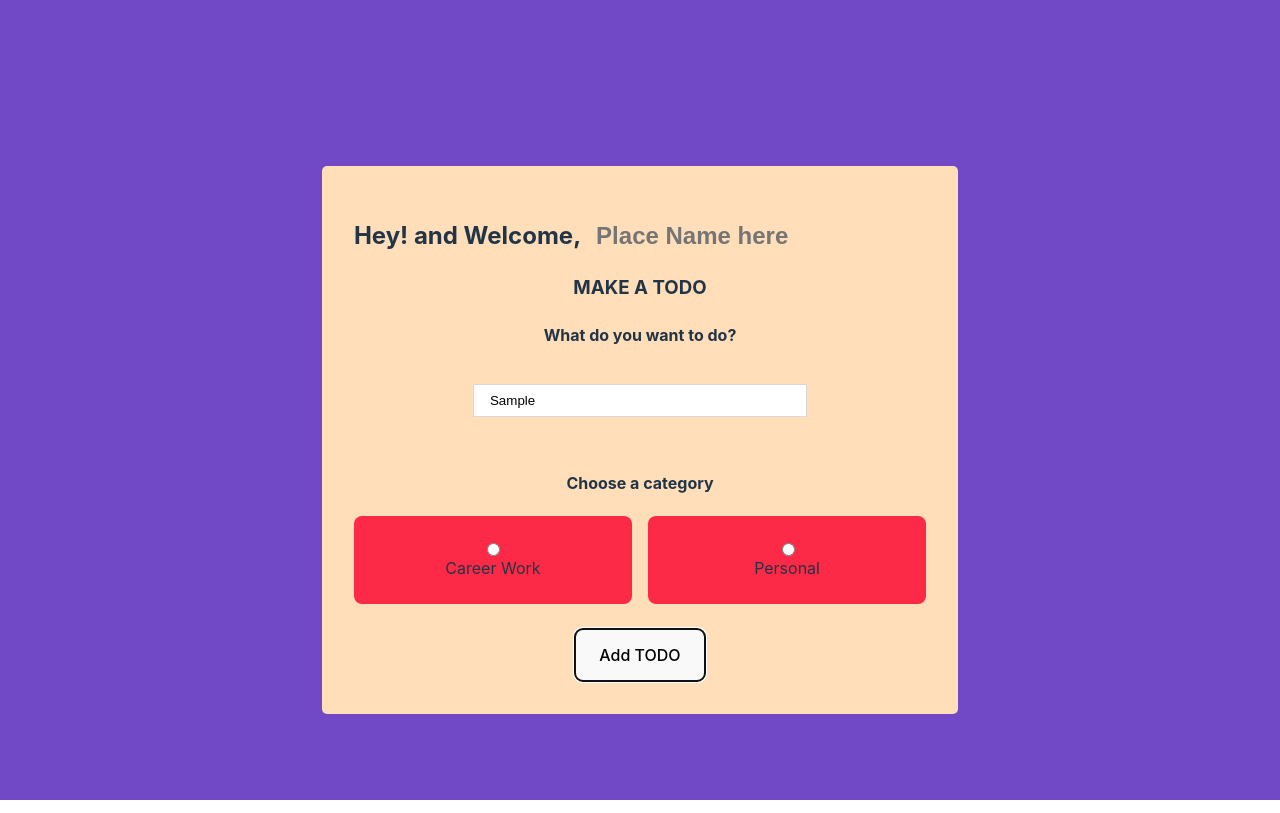
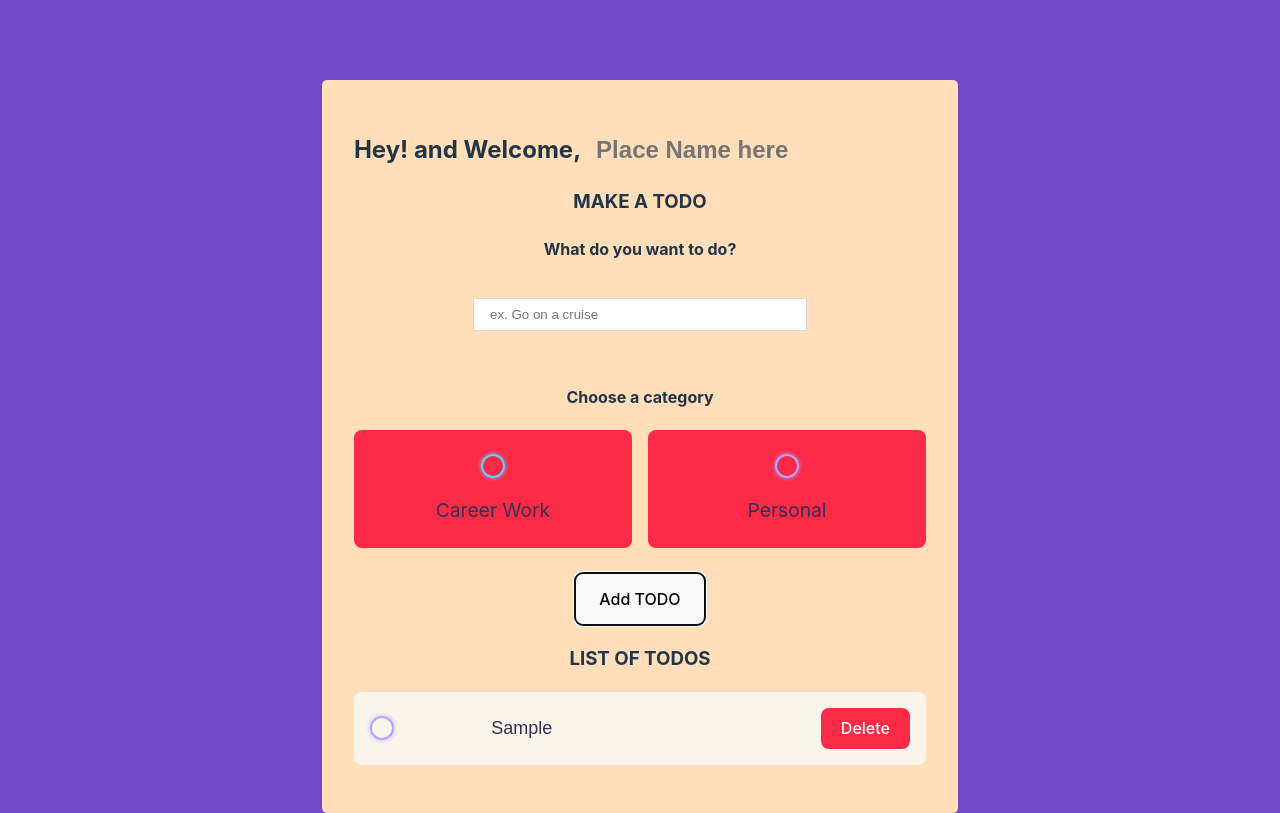
Before and after one commit to tremitch504/Vue-Todo-List-App, a Vue app: page / in a window 1280 px wide. Both pictures are taken after typing "Sample" into the empty fields and a click on the button "Add TODO". Built offline with nearby package versions, Linux system fonts and the light colour scheme.

Commit message:
made some changes to make the bubble around the radio checkpoint for when selected an option and has 2 different colors for each option

```diff
--- a/src/App.vue
+++ b/src/App.vue
@@ -1,11 +1,11 @@
 <script setup>
 import {ref, onMounted, computed, watch} from 'vue';
 
-const ourTodos = ref([]);
+const ourTodos = ref([]); //store our todo data
 
-const name = ref('');
+const name = ref(''); //name of the user when type in
 
-const inputFieldData = ref('');
+const inputFieldData = ref(''); //what the user will type for a todo
 
 const inputCategory = ref(null);
 
@@ -20,13 +20,44 @@ watch(name, (newInputVal) => {
   localStorage.setItem('name', newInputVal)
 })
 
+//To avoid our data to disappear whenever we refresh the page, make sure to put it in onMounted
 onMounted(() => {
   name.value = localStorage.getItem('name') || ''
+  ourTodos.value = JSON.parse(localStorage.getItem('ourTodos')) || []
 })
 
 const addTodo = () => {
+//check if the given input data is an empty string or just null
+
+if(inputFieldData.value.trim() === '' || inputFieldData.value === null){
+  return;
+}
+
+//add the given values in our array
+//remember this is going into our todos array and not our local storage
+ourTodos.value.push({
+  todo: inputFieldData.value,
+  category: inputCategory.value,
+  done: false, //the status of the todo, if user have done it or not.
+  createdAt: new Date().getTime()  //get our date of when the todo content is added
+})
+
+inputFieldData.value = ''
+inputCategory.value = null
+}
+
+const deleteTodo = (todo) => {
+//we can filter out the array and only return the todo that equal with the given todo that needs to be removed
+ourTodos.value = ourTodos.value.filter(data => data !== todo);
 
 }
+
+
+watch(ourTodos, (newInputVal) => {
+  localStorage.setItem('ourTodos', JSON.stringify(newInputVal));
+  console.log(ourTodos);
+}, { deep: true })
+
 </script>
 
 <!-- ref: is basically how we will handle our state -->
@@ -50,6 +81,8 @@ const addTodo = () => {
       MAKE A TODO
     </h3>
 
+    <!-- This form is using a submit handler with a prevent modifier  -->
+    <!-- basically when using a button or input submit, we don't have to use a event handler to call the function inside. -->
     <form @submit.prevent="addTodo">
         <h4>What do you want to do?</h4>
         <input class="formInput" type="text" placeholder="ex. Go on a cruise" v-model="inputFieldData">
@@ -57,23 +90,46 @@ const addTodo = () => {
         <h4>Choose a category</h4>
 
         <div class="options">
-          <label for="">
+          <label>
             <input type="radio" name="category" id="" value="Professional Business Work" v-model="inputCategory" />
             <span class="bubble professional"></span>
             <div>Career Work</div>
           </label>
 
-          <label for="">
+          <label>
             <input type="radio" name="category" id="" value="Personal" v-model="inputCategory" />
             <span class="bubble personal"></span>
             <div>Personal</div>
           </label>
         </div>
 
+        <!-- created a button for the form to submit and add the todo to our list, call/activate the addTodo function we made to add todos -->
         <button class="todo-btn" type="submit">Add TODO</button>
-        <!-- <input type="submit" value="Add todo" /> -->
     </form>
   </section>
+
+  <section class="list">
+<h3>LIST OF TODOS</h3>
+
+<div class="todos-list">
+<div v-for="todo in todosOrder" :class="`todo-item ${todo.done && 'done'}`">
+<label>
+    <input type="checkbox" v-model="todo.done" />
+    <span :class="`bubble ${todo.category == 'Professional Business Work' ? 'Professional Business Work' : 'personal'}`"></span>
+  </label>
+
+  <div class="todo-value">
+    <input type="text" v-model="todo.todo" />
+  </div>
+
+  <div class="activity">
+    <button class="delete" @click="deleteTodo(todo)">Delete </button>
+  </div>
+</div>
+
+</div>
+  </section>
+
 </main>
 
 </template>
--- a/src/style.css
+++ b/src/style.css
@@ -90,7 +90,6 @@ button:focus-visible {
   background: none;
   font-size: 1.5rem;
   font-weight: 700;
-  /* background-color: #FFDEB9; */
 }
 
 /* outline: when user press on input and it gives it an outline */
@@ -103,18 +102,11 @@ button:focus-visible {
   outline: none;
 }
 
-/* .create-todo{
-  display: grid;
-  width: 100%;
-} */
 
 /* margin bottom: going to determain the space from an element */
 .options {
   display: grid;
   grid-gap: 1rem;
-  /* margin: 0 auto; */
-  /* margin-bottom: 1.5rem; */
-  /* width: 75%; */
   grid-template-columns: repeat(2, 1fr);
   margin-bottom: 1.5rem;
 }
@@ -127,21 +119,111 @@ button:focus-visible {
   padding: 1.5rem;
   background-color: #FC2947;
   border-radius: 0.5rem;
-  /* box-shadow: 0 1px 3px rgba(0,0, 0, 0.1); */
   cursor: pointer;
 }
 
 .todo-btn {
-  /* display: block; */
   padding: 1rem 1.5rem;
   border-radius: 0.5rem;
 }
+/* have a way when you hover over the options lable it changes the button and color */
+/* have a way when you hover over the button it change colors */
+.options label:hover {
+  background-color: #F6F1E9;
+}
+
+/* padding can make an element thick */
+/* border-radius can make the corners and outline of an element more toned thick in shape */
+.todo-item  {
+  background-color: #F9F5EB;
+  margin-bottom: 1rem;
+  display: flex;
+  align-items: center;
+  padding: 1rem;
+  border-radius: 0.5rem;
+}
+
+/* here we just add on to our todo-item style */
+
+.todo-item .todo-value {
+  flex: 1 1 0%;
+}
 
 
-/* .bubble {
+.todo-item .todo-value input{
+  color: #313154;
+  font-size: 1.125rem;
+}
+
+/* target the todo input so the background or border won't be visble */
+.todo-value input[type="text"] {
+ border: none;
+ background-color: #F9F5EB;
+ outline: none;
+}
+
+.todo-item .activity button{
+  background-color: #FC2947;
+  color: white;
+}
+
+
+
+/* used this to get rid of the orginal radio checkpoint so we can use the bubble */
+input[type="radio"],
+input[type="checkbox"] {
+	display: none;
+}
+
+/* this is targetting the bubble to be around the radio checkpoint */
+.bubble {
   display: flex;
   align-items: center;
-} */
+  justify-content: center;
+  width: 20px;
+  height: 20px;
+  border-radius: 50%;
+  border: 2px solid #62CDFF;
+  box-shadow: 0px 0px 4px #62CDFF;
+}
+
+/* This will target the bubble for the personal option */
+.bubble.personal {
+  border-color: #B2A4FF;
+  box-shadow: 0px 0px 4px #B2A4FF;
+}
+
+/* After a user have selected the option */
+.bubble::after {
+  content: "";
+  display: block;
+  opacity: 0;
+  width: 0px;
+  height: 0px;
+  background-color: #62CDFF;
+  box-shadow: 0px 0px 4px #62CDFF;
+  border-radius: 50%;
+  transition: 0.2s ease-in-out;
+}
+/* We have to change the color of the checked circle point when the user selects personal option */
+.bubble.personal::after {
+  background-color: #B2A4FF;
+  box-shadow: #B2A4FF;
+}
+
+/* when an option is selected, we will have a smaller bubble to appear and display */
+input:checked ~ .bubble::after {
+  width: 10px;
+  height: 10px;
+  opacity: 1;
+}
+
+/* we are targetting the text of the options label */
+.options label div {
+  color: #313154;
+  font-size: 1.2rem;
+  margin-top: 1.1rem;
+}
 
 
 @media (prefers-color-scheme: light) {
```
